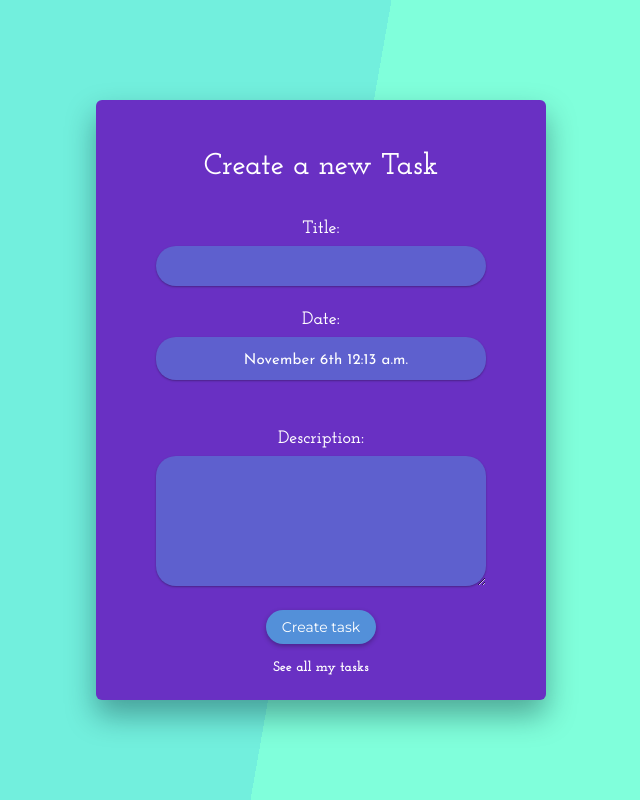
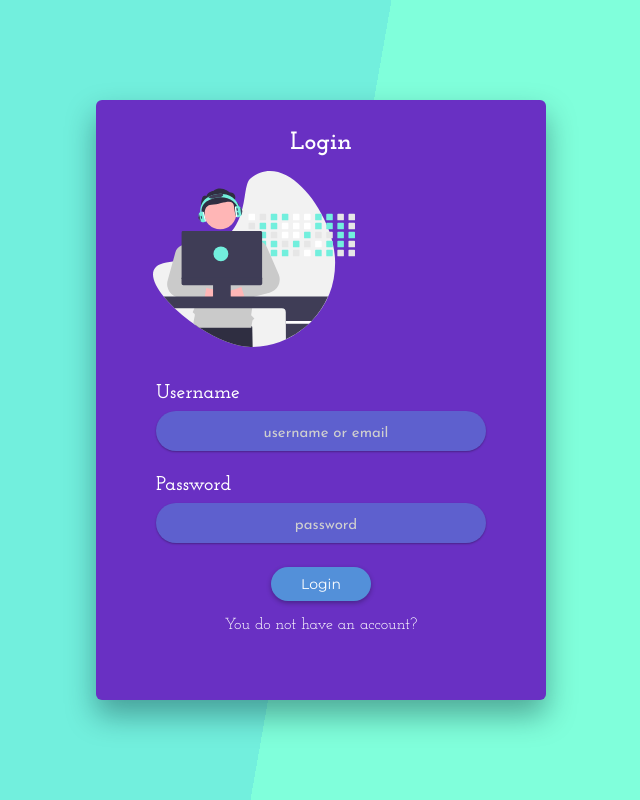
Before and after one commit to JoacoMaurtua/Complete-task-manager, a React (Create React App) app in the folder client/: page / in a window 1280 px wide. Shown: the whole page, without its empty margins (319-959 px from the left). Built offline with nearby package versions, Linux system fonts and the light colour scheme; no server answers.

Commit message:
solucion de errores inputs en el front

```diff
--- a/client/package.json
+++ b/client/package.json
@@ -12,6 +12,7 @@
     "@testing-library/user-event": "^12.1.10",
     "axios": "^0.21.4",
     "date-fns": "^2.24.0",
+    "node-sass": "^6.0.1",
     "react": "^17.0.2",
     "react-dom": "^17.0.2",
     "react-router-dom": "^5.3.0",
--- a/client/src/App.css
+++ b/client/src/App.css
@@ -19,7 +19,7 @@
   align-items: center;
 }
 
-.formContainer, .taskList-container, .detail-container{
+.formContainer, .taskList-container, .detail-container, .base-container {
   background-color: #6930c3;
   color: white;
   width: 25%;
@@ -35,7 +35,6 @@ h2 {
   font-weight: 600;
   font-size: 30px;
   margin: 2.313rem;
-
 }
 
 
@@ -54,7 +53,7 @@ label{
   font-weight: 600;
 }
 
-input, textarea, .datePicker input{
+.app-input, .datePicker input{
   background-color: #5e60ce;
   color: #fff;
   margin-bottom: 1.5rem;
@@ -69,14 +68,29 @@ input, textarea, .datePicker input{
   box-shadow: 0 1px 2px rgba(0, 0, 0, 0.3);
 }
 
+.app-input::placeholder{
+  color: rgb(207, 207, 207);
+}
+
+
+
+.app-input:hover{
+  box-shadow: 0px 0px 12px 0.8px #80ffdb
+
+}
+
+
 .datePicker input{
   margin-bottom: .1rem;
+}
+
+.datePicker input:hover{
+  box-shadow: 0px 0px 12px 0.8px #80ffdb
 }
 
 .datePicker .MuiInput-underline::before{
   display:none;
 }
-
 
 
  .taskButton{
@@ -118,18 +132,16 @@ input, textarea, .datePicker input{
 
 /*TASK LIST BEGIN*/
 
+.taskList-container, .detail-container
+  {background-color: #5e60ce;}
+
 .btn-back{
   float: left;
   font-size: 2rem;
   color: #64dfdf;
-
 }
 
 .btn-back:hover{color: #80ffdb;}
-
-
-.taskList-container, .detail-container
-  {background-color: #5e60ce;}
 
 
 .list-item{
@@ -194,21 +206,7 @@ input, textarea, .datePicker input{
 /*TASK DETAIL END*/
 
 /*BEGIN THE LOGIN*/
-.base-container {
-  background-color: #6930c3;
-  color: white;
-  /*width: 100%;*/
-  display: flex;
-  flex-direction:column;
-  align-items: center;
-  width: 25%;
-  min-width:28.125rem;
-  height: 37.5rem;
-  padding: .875rem;
-  box-sizing: border-box;
-  border-radius: .375rem;
-  box-shadow: 0 15px 30px rgba(4, 40, 49, 0.4);
-}
+
 
 .base-container  .header{
   font-size:25px;
@@ -248,23 +246,7 @@ input, textarea, .datePicker input{
   font-size: 20px;
 }
 
-.content .form .form-group input{
-  margin-top: 6px;
-  min-width:18em;
-  height: 37px;
-  padding: 0px 10px;
-  font-size: 16px;
-  background:#5e60ce !important;
-  border: 0;
-  border-radius: 4px;
-  margin-bottom: 31px;
-  transition: all 250ms ease-in-out;
-}
 
-.content .form .form-group input:focus{
-  outline: none;
-  box-shadow: 0px 0px 12px 0.8px #80ffdb;
-}
 
 .footer .btn-account{
   min-width: 6.25rem;
--- a/client/src/App.js
+++ b/client/src/App.js
@@ -29,13 +29,13 @@ function App() {
       <MyContext.Provider value={{tasks,setTasks}}>
         <Router>
           <Switch>
-            <Route exact path={`/login`}>
+            <Route exact path={`/`}>
                 <Login/>
             </Route>
             <Route exact path={`/register`}>
                 <Register/>
             </Route>
-            <Route exact path={`/`}>
+            <Route exact path={`/task`}>
                 <Form create={true}/>
             </Route>
             <Route exact path={`/tasks`}>
--- a/client/src/components/Detail.js
+++ b/client/src/components/Detail.js
@@ -39,7 +39,6 @@ export default function Detail() {
          singleTask.description&&( <p><span>Description:</span> {singleTask.description}</p>)
       }
 
-
     </div>
   )
 }
--- a/client/src/components/Form.js
+++ b/client/src/components/Form.js
@@ -88,6 +88,7 @@ export default function Form({create,update}) {
       <form onSubmit={handleOnSubmit}>
         <label htmlFor="title"Title>Title: </label>
         <input
+          className="app-input"
           name="title"
           value={title}
           id="title"
@@ -105,6 +106,7 @@ export default function Form({create,update}) {
 
         <label htmlFor='textarea'>Description: </label>
         <textarea
+            className="app-input"
             name="description"
             value={description}
             id="textarea"
--- a/client/src/components/Login.js
+++ b/client/src/components/Login.js
@@ -14,12 +14,12 @@ export default function Login({containerRef}) {
         <div className="form">
           <div className="form-group">
             <label htmlFor="username">Username</label>
-            <input type="text" name="username" placeholder="username"/>
+            <input type="text" name="username" placeholder="username or email" className="app-input"/>
           </div>
 
           <div className="form-group">
             <label htmlFor="username">Password</label>
-            <input type="password" name="username" placeholder="password"/>
+            <input type="password" name="username" placeholder="password" className="app-input"/>
           </div>
           <div className="footer">
             <button type="submit" className="btn-account">Login</button>
--- a/client/src/components/Register.js
+++ b/client/src/components/Register.js
@@ -13,17 +13,17 @@ export default function Register({containerRef}) {
         <div className="form">
           <div className="form-group">
             <label htmlFor="username">Username</label>
-            <input type="text" name="username" placeholder="username"/>
+            <input type="text" name="username" placeholder="username" className="app-input"/>
           </div>
 
           <div className="form-group">
-            <label htmlFor="username">Email</label>
-            <input type="email" name="email" placeholder="email"/>
+            <label htmlFor="email">Email</label>
+            <input type="email" name="email" placeholder="email" className="app-input"/>
           </div>
 
           <div className="form-group">
             <label htmlFor="username">Password</label>
-            <input type="password" name="username" placeholder="password"/>
+            <input type="password" name="username" placeholder="password" className="app-input"/>
           </div>
 
           <div className="footer">
--- a/client/src/components/Task.js
+++ b/client/src/components/Task.js
@@ -19,7 +19,6 @@ export default function Task({task,functionD}) {
           </button>
         </Link>
 
-
           <button className="btn-delete task-btn" onClick={e => functionD(task._id)}>
             <i className="fas fa-trash-alt"></i>
           </button>
--- a/client/src/components/TaskList.js
+++ b/client/src/components/TaskList.js
@@ -10,7 +10,7 @@ function TaskList({list,setList}) {
   const {id} = useParams();
 
   const taskForm = e =>{
-    history.push('/')
+    history.push('/task')
   };
 
   const deleteTask = id =>{
@@ -49,7 +49,6 @@ function TaskList({list,setList}) {
           ))
         }
       </ul>
-
     </div>
   )
 }
```
Also changed, not shown: 2 other files (tests, documents, lock files or other folders).
